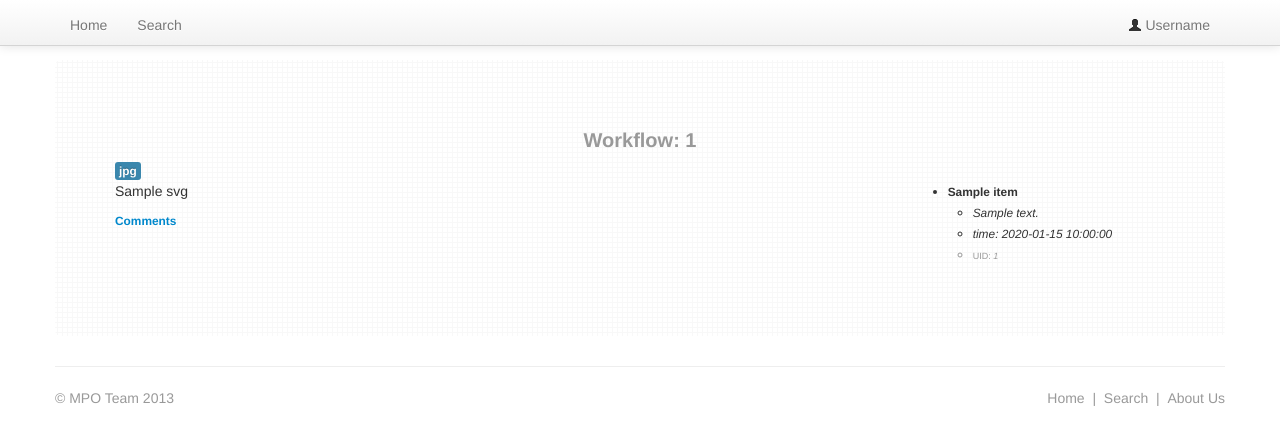
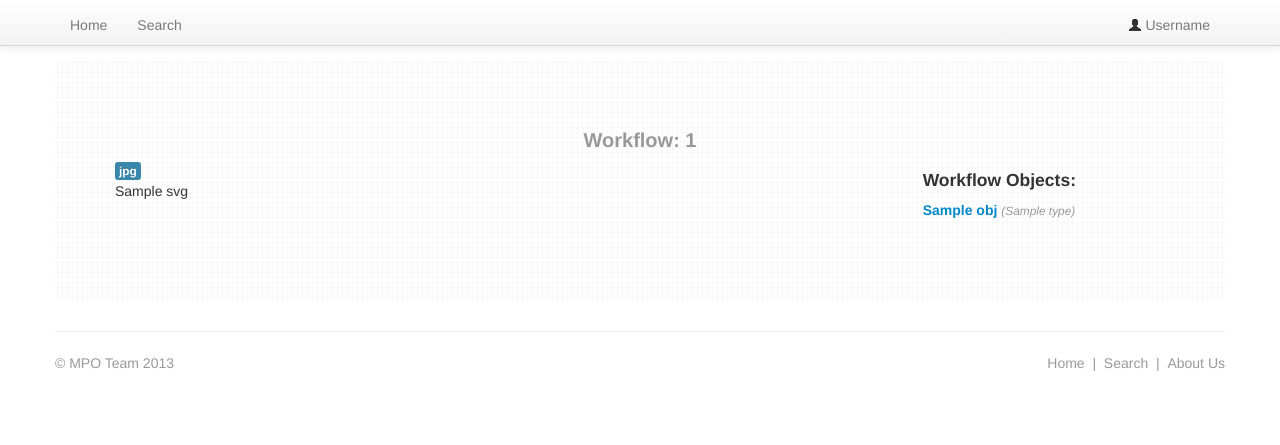
Before and after one commit to MPO-Group/MPO, a Flask app: template server/templates/conn.html in a window 1280 px wide. Shown: the top 445 px of the page. Run offline with Flask 2, Linux system fonts and the light colour scheme; the template is opened without the code that fills it: most values are stand-ins (such as "Sample title", 1, 10 or a date in 2020); some libraries are stand-ins or nearby versions.

Commit message:
workflow objects are now in a collapsable menu and metadata is now included

```diff
--- a/server/templates/conn.html
+++ b/server/templates/conn.html
@@ -40,7 +40,8 @@ $(document).ready(function () {
 
 		//$("#test").popover({title: "this is a popover", html: true, container: 'body', content: '<ul><li><a href="#">metadata 1</a></li><li>metadata 2</li><li>metadata 3</li><li>add comment</li></ul>', trigger: 'hover'});
 		//checks and adjusts svg width/height if needed
-		var workflowWidth=560; //in pixels
+		//var workflowWidth=560; //in pixels
+		var workflowWidth=550;
 
 		var w =	document.getElementsByTagName("svg").item(0).getAttribute("width");
 		var h =	document.getElementsByTagName("svg").item(0).getAttribute("height");
@@ -140,59 +141,57 @@ $(document).ready(function () {
 	</div>
     <div class="row-fluid">
     	<div class="span12">
-            <div class="span8">
-            	<div><small><a href="{{ url_for("graph", wid=wid) }}/jpg"><span id="img" class="label label-info">jpg</span></a></small>
+        	<div class="row-fluid">
+                <div id="left-container" class="span8">
+                    <div>
+                    	<small><a href="{{ url_for("graph", wid=wid) }}/jpg"><span id="img" class="label label-info">jpg</span></a></small>
                     </div>
                     {{ svg|safe }}
-
+                </div> <!-- end span8 -->
                 {% if nodes %}
+                <div class="span3 offset1">
+                <h4>Workflow Objects:</h4>
+                	<div id="accordion" class="accordion">
+                    {% for obj in nodes.iteritems() %}
+                        {% for n in obj %}
+                            {% if (n.name and n.type != "workflow") %}
                                     <div>
-                	<a href="#comment_acc" data-parent="#accordion2" data-toggle="collapse"><h6>Comments</h6></a>
-                    <div id="accordion2" class="accordion">
-                    	<div class="accordion-group">
-                        	<div class="accordion-body collapse" id="comment_acc">
-                                <table style="padding:0;margin:0;border:1px solid #eee;border-collapse:collapse;">
-                                {% for v in nodes.iteritems() %}
-
-                                <tr style="padding:0;margin:0;border-bottom:1px solid #eee;">
-                                    {% for n in v %}
-                                    	{% if n.name %}
-                                        <td style="padding:3px;margin:0;" onmouseover="this.style.background='#eee'" onMouseOut="this.style.background='white'">
-                                            <a href="#"><small>{{ n.name }}</small></a>
-                                            <span class="pull-right">
-                                            	<a href="#submitComment" data-parent="#accordion2" data-toggle="collapse">+ </a>
-                                            </span>
-                                        </td>
+                                        <a href="#acc_{{ n.uid }}" data-parent="#accordion" data-toggle="collapse"><strong>{{ n.name }}</strong></a> <span class="muted"><em><small>({{ n.type }})</small></em></span>
+                                            <div class="accordion-body collapse" id="acc_{{ n.uid }}">
+                                                <div class="accordion-inner no-border">
+                                                    <ul>
+                                                        {% if n.data %}
+                                                            {% for x in n.data %}
+                                                                <li><small>{{ x.description }}</small></li>
+                                                                {% if x.time %}
+                                                                <li><small>timestamp: {{ x.time }}</small></li>
                                                                 {% endif %}
                                                             {% endfor %}
-                                 </tr>
+                                                        {% endif %}
+                                                        {% if n.metadata %}
+                                                            <li><small>Metadata:</small>
+                                                            <ul>
+                                                            {% for md in n.metadata %}
+                                                                <li>
+                                                                    <small>{{ md.key }}: {{ md.value }}</small>
+                                                                    {% if md.time %}
+                                                                    <ul><li><small>timestamp: {{ md.time }}</small></li></ul>
+                                                                    {% endif %}
+                                                                </li>
                                                             {% endfor %}
-                                </table>
+                                                            </ul></li>
+                                                        {% endif %}
+                                                    </ul>
                                                 </div>
-                        </div>
-                    </div>
+                                            </div><!-- end accordion-body -->
                                      </div>
                             {% endif %}
-            </div>
-            {% if dataobj %}
-            <div class="span3 offset1">
-                <div><small>&nbsp;</small>
-                </div>
-                <ul>
-                {% for item in dataobj %}
-                <li><strong><small>{{ item.name }}</small></strong>
-                	<ul>
-                    	<li><small><em>{{ item.description }}</em></small></li>
-                        {% if(item.time) %}
-                        <li><small><em>time: {{ item.time }}</em></small></li>
+                         {% endfor %}
+                    {% endfor %}
+                    </div> <!--end accordion parent -->
+                </div> <!-- end span3 offset1 -->
                 {% endif %}
-                        <li class="muted"><span style="font-size:9px;">UID: <em>{{ item.uid }}</em></span></li>
-                    </ul>
-                </li>
-                {% endfor %}
-                </ul>
-            </div>
-            {% endif %}
+             </div> <!-- end row-fluid -->
         </div> <!-- end span12 -->
     </div><!-- end row-fluid -->
   </div> <!-- end leaderboard -->
```
Also changed, not shown: server/templates/landing.html (+6 -4 lines), server/web_server.py (+43 -11 lines). Lines whose indentation alone changed are shown as unchanged.
